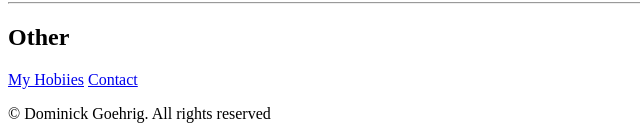
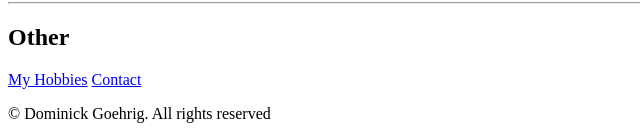
Before and after one commit to Hibiki38/Resume, a plain HTML site: page index.html in a window 1280 px wide. Shown: the part 1181-1317 px from the top of the page, 0-640 px from the left. Drawn offline with Linux system fonts and the light colour scheme.

Commit message:
Update index.html

```diff
--- a/index.html
+++ b/index.html
@@ -50,7 +50,7 @@
   <p>TESOL/TESL 100 hours - LLC inc.</p>
   <hr>
   <h2>Other</h2>
-  <a href="./hobbies.html">My Hobiies</a>
+  <a href="./hobbies.html">My Hobbies</a>
   <a href="./contact.html">Contact</a>
   <footer>
     <p>© Dominick Goehrig. All rights reserved</p>
```
